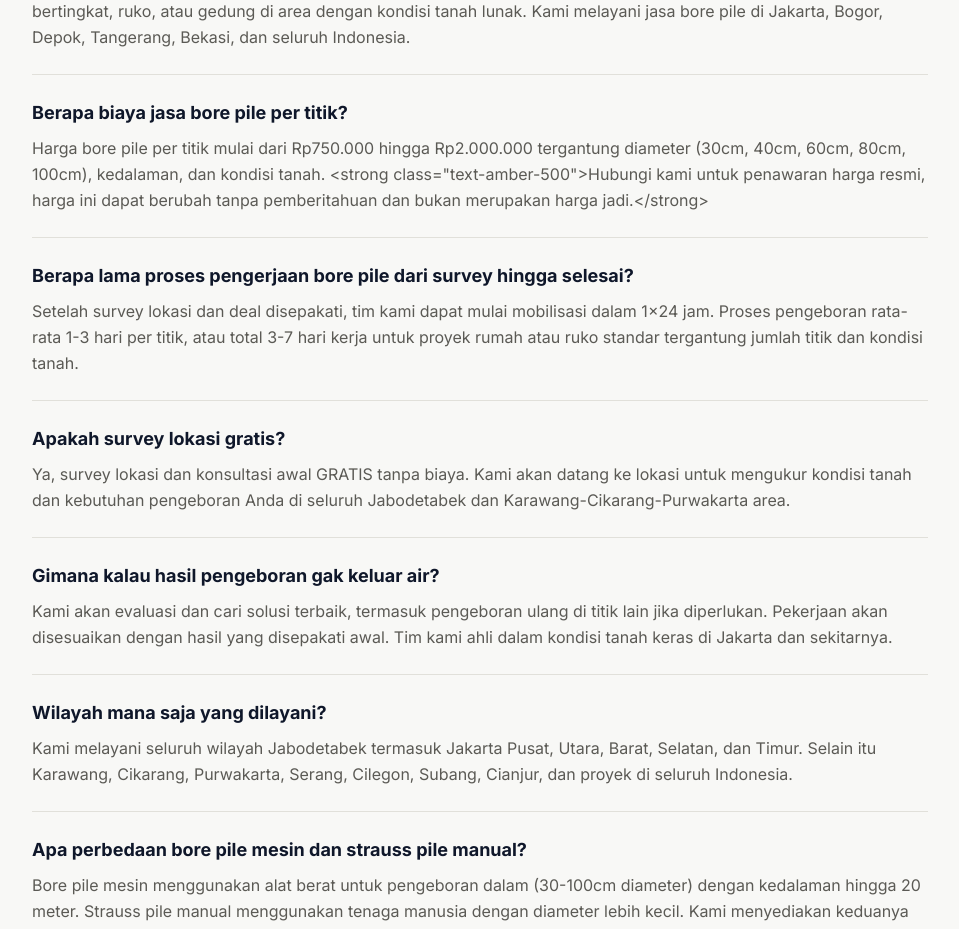
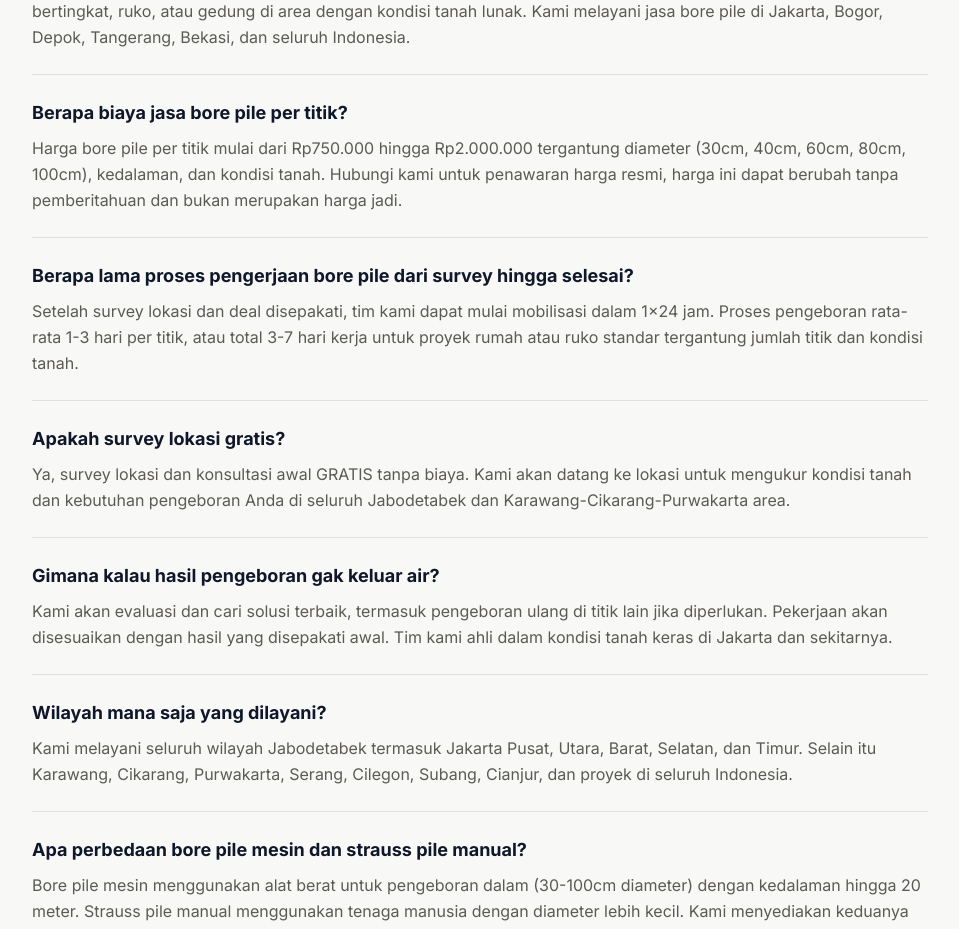
Before and after one commit to mjdevf/borepile-landing, a React (Vite) app: page / in a window 1280 px wide. Shown: the part 7740-8669 px from the top of the page, without its empty margins (160-1119 px from the left). Built offline with nearby package versions, Linux system fonts and the light colour scheme.

Commit message:
fix(seo): sanitize FAQ answer text in content.js, prerender.js, and JSON-LD schema

```diff
--- a/index.html
+++ b/index.html
@@ -147,7 +147,7 @@
           "name": "Berapa biaya jasa bore pile per titik?",
           "acceptedAnswer": {
             "@type": "Answer",
-            "text": "Harga bore pile per titik mulai dari Rp750.000 hingga Rp2.000.000 tergantung diameter (30cm, 40cm, 60cm, 80cm, 100cm), kedalaman, dan kondisi tanah. Hubungi kami untuk konsultasi dan penawaran harga spesifik proyek Anda."
+            "text": "Harga bore pile per titik mulai dari Rp750.000 hingga Rp2.000.000 tergantung diameter (30cm, 40cm, 60cm, 80cm, 100cm), kedalaman, dan kondisi tanah. Hubungi kami untuk penawaran harga resmi, harga ini dapat berubah tanpa pemberitahuan dan bukan merupakan harga jadi."
           }
         },
         {
--- a/scripts/prerender.js
+++ b/scripts/prerender.js
@@ -19,6 +19,10 @@ const __filename = fileURLToPath(import.meta.url);
 const __dirname = path.dirname(__filename);
 
 const DIST_DIR = path.join(__dirname, '..', 'dist');
+
+function stripTags(s) {
+  return String(s ?? '').replace(/<[^>]*>/g, '');
+}
 
 function esc(s) {
   return String(s ?? '')
@@ -43,7 +47,7 @@ function renderLocationBody(loc) {
   ).join('');
 
   const faqs = (loc.faq || []).map(
-    (f) => `<details style="border:1px solid #e5e7eb;border-radius:8px;padding:14px 18px;margin-bottom:12px;background:#ffffff;"><summary style="font-weight:600;cursor:pointer;color:#0f172a;">${esc(f.q)}</summary><p style="line-height:1.7;margin-top:10px;color:#374151;">${esc(f.a)}</p></details>`
+    (f) => `<details style="border:1px solid #e5e7eb;border-radius:8px;padding:14px 18px;margin-bottom:12px;background:#ffffff;"><summary style="font-weight:600;cursor:pointer;color:#0f172a;">${esc(f.q)}</summary><p style="line-height:1.7;margin-top:10px;color:#374151;">${esc(stripTags(f.a))}</p></details>`
   ).join('');
 
   const h1 = loc.headline || `Jasa Bore Pile & Strauss Pile di ${city} | Majujaya`;
@@ -167,7 +171,7 @@ function renderHomepageBody() {
   ).join('');
 
   const faqsHtml = faqData.map(
-    (f) => `<details style="border:1px solid #e2e8f0;border-radius:8px;padding:16px 20px;margin-bottom:12px;background:#ffffff;"><summary style="font-weight:600;cursor:pointer;color:#0f172a;">${esc(f.q)}</summary><p style="line-height:1.7;margin-top:10px;color:#334155;">${esc(f.a)}</p></details>`
+    (f) => `<details style="border:1px solid #e2e8f0;border-radius:8px;padding:16px 20px;margin-bottom:12px;background:#ffffff;"><summary style="font-weight:600;cursor:pointer;color:#0f172a;">${esc(f.q)}</summary><p style="line-height:1.7;margin-top:10px;color:#334155;">${esc(stripTags(f.a))}</p></details>`
   ).join('');
 
   const trustHtml = trustBar.items.map(
--- a/src/data/content.js
+++ b/src/data/content.js
@@ -1152,7 +1152,7 @@ export const faq = [
   },
   {
     q: "Berapa biaya jasa bore pile per titik?",
-    a: "Harga bore pile per titik mulai dari Rp750.000 hingga Rp2.000.000 tergantung diameter (30cm, 40cm, 60cm, 80cm, 100cm), kedalaman, dan kondisi tanah. <strong class=\"text-amber-500\">Hubungi kami untuk penawaran harga resmi, harga ini dapat berubah tanpa pemberitahuan dan bukan merupakan harga jadi.</strong>"
+    a: "Harga bore pile per titik mulai dari Rp750.000 hingga Rp2.000.000 tergantung diameter (30cm, 40cm, 60cm, 80cm, 100cm), kedalaman, dan kondisi tanah. Hubungi kami untuk penawaran harga resmi, harga ini dapat berubah tanpa pemberitahuan dan bukan merupakan harga jadi."
   },
   {
     q: "Berapa lama proses pengerjaan bore pile dari survey hingga selesai?",
```
